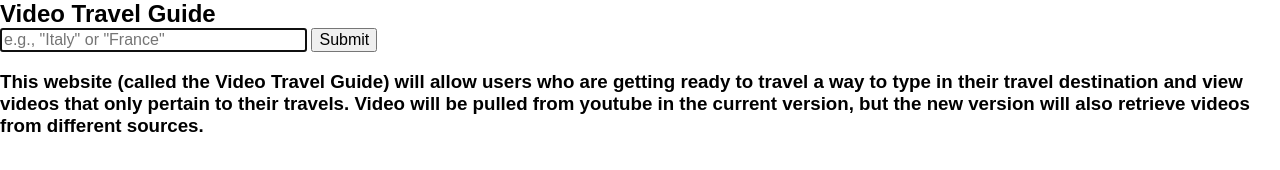
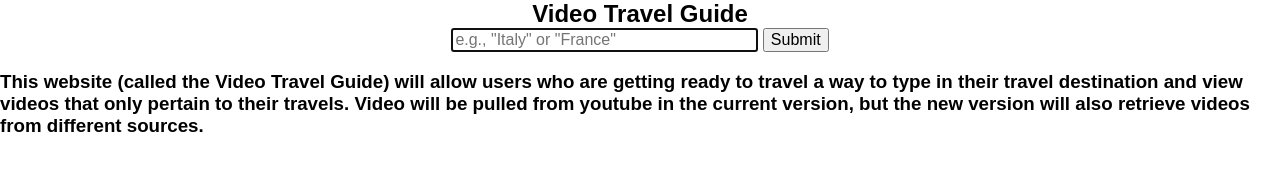
Before and after one commit to jfolder/video-travel-guide, a plain HTML site: page index.html in a window 1280 px wide. Drawn offline with nearby package versions, Linux system fonts and the light colour scheme.

Commit message:
fix up the code a bit

```diff
--- a/css/main.css
+++ b/css/main.css
@@ -1,5 +1,10 @@
-h2, form {
-	margin:0 auto;
+header {
+	text-align: center;
+}
+
+h2 {
+	padding:0;
+	margin:0;
 }
 
 iframe {
--- a/index.html
+++ b/index.html
@@ -11,7 +11,7 @@
 	</head>
 	<body>
 		<article>
-			<header>
+			<header class="group">
 				<h2>Video Travel Guide</h2>
 				<form class="form1" onsubmit="return false;">
 					<input type="text" placeholder='e.g., "Italy" or "France"' name="tags" size="30" autofocus required>
```
